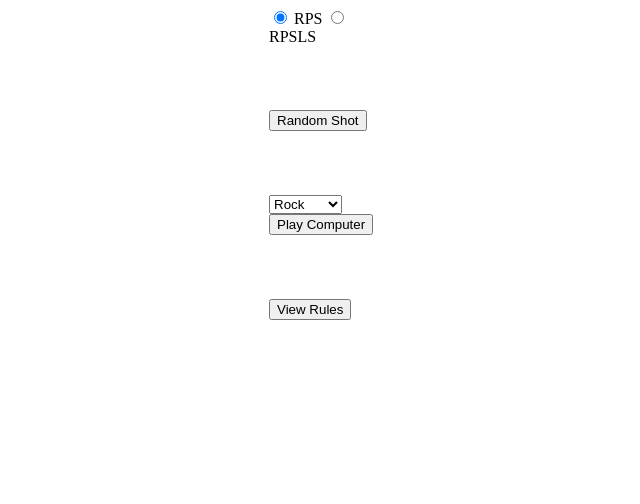
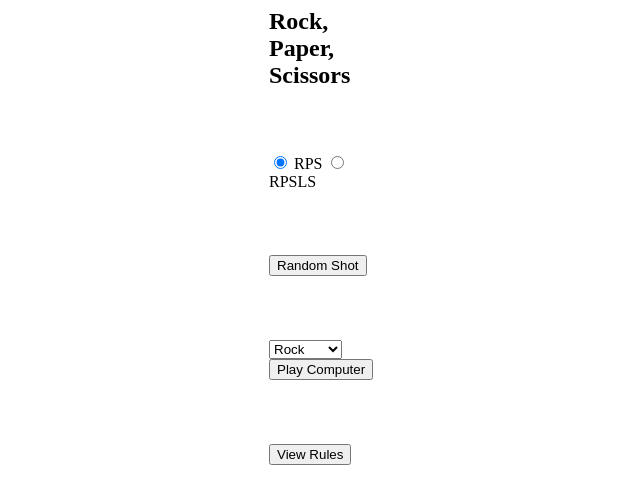
Before and after one commit to comp426-2023-spring/e02-aidanbh, a website: page public/index.html in a window 1280 px wide. Shown: the whole page, without its empty margins (307-947 px from the left). Drawn offline with Linux system fonts and the light colour scheme.

Commit message:
add header to main page

```diff
--- a/public/index.html
+++ b/public/index.html
@@ -7,6 +7,10 @@
 </head>
 
 <body onload="indexOnLoad()">
+
+    <div class="header">
+        <h2 id="title">Rock, Paper, Scissors</h2>
+    </div>
 
     <div class="gameSelector">
         <input type="radio" id="rps_radio" name="gameChoice" value="RPS" onclick="rpsClick()" checked>
```
